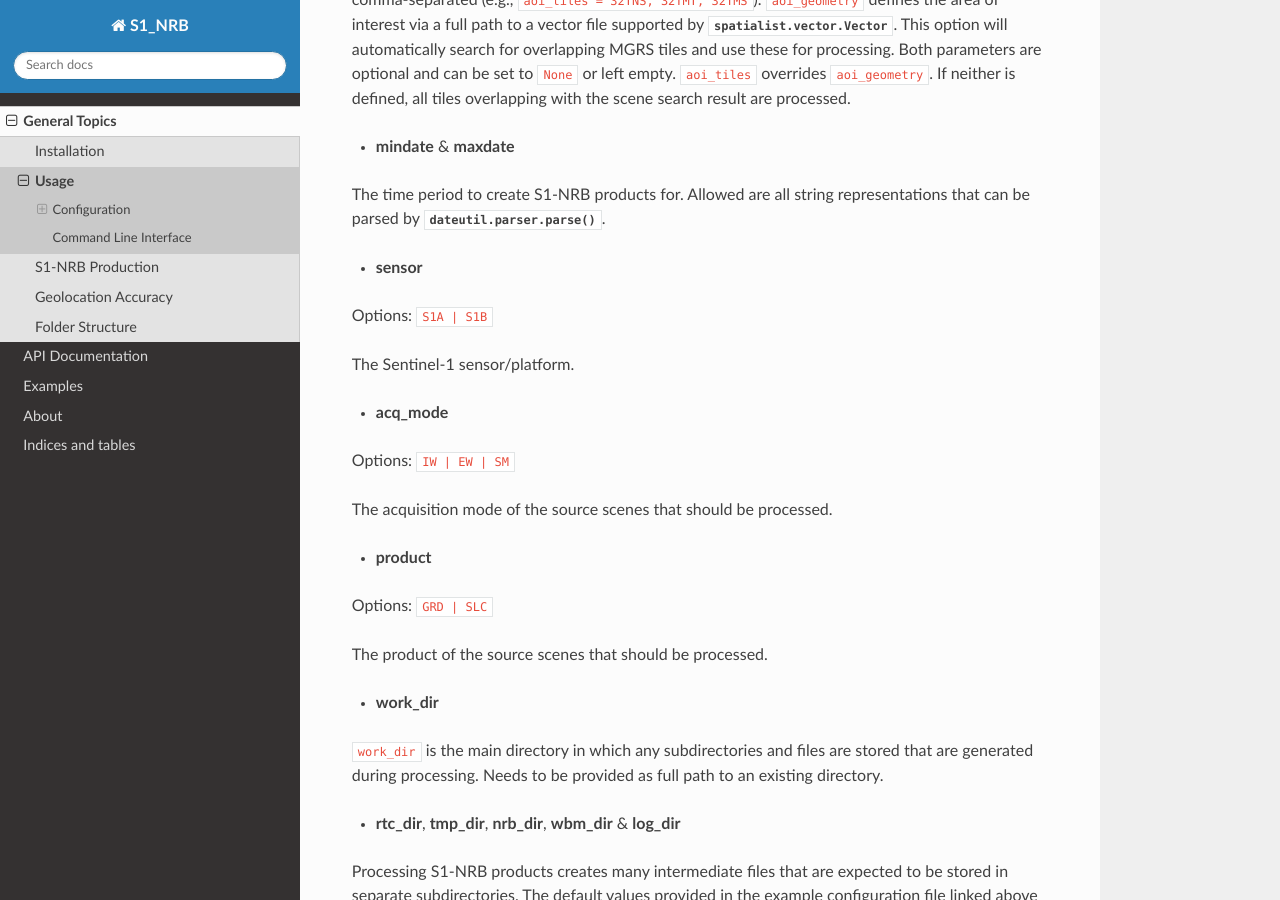
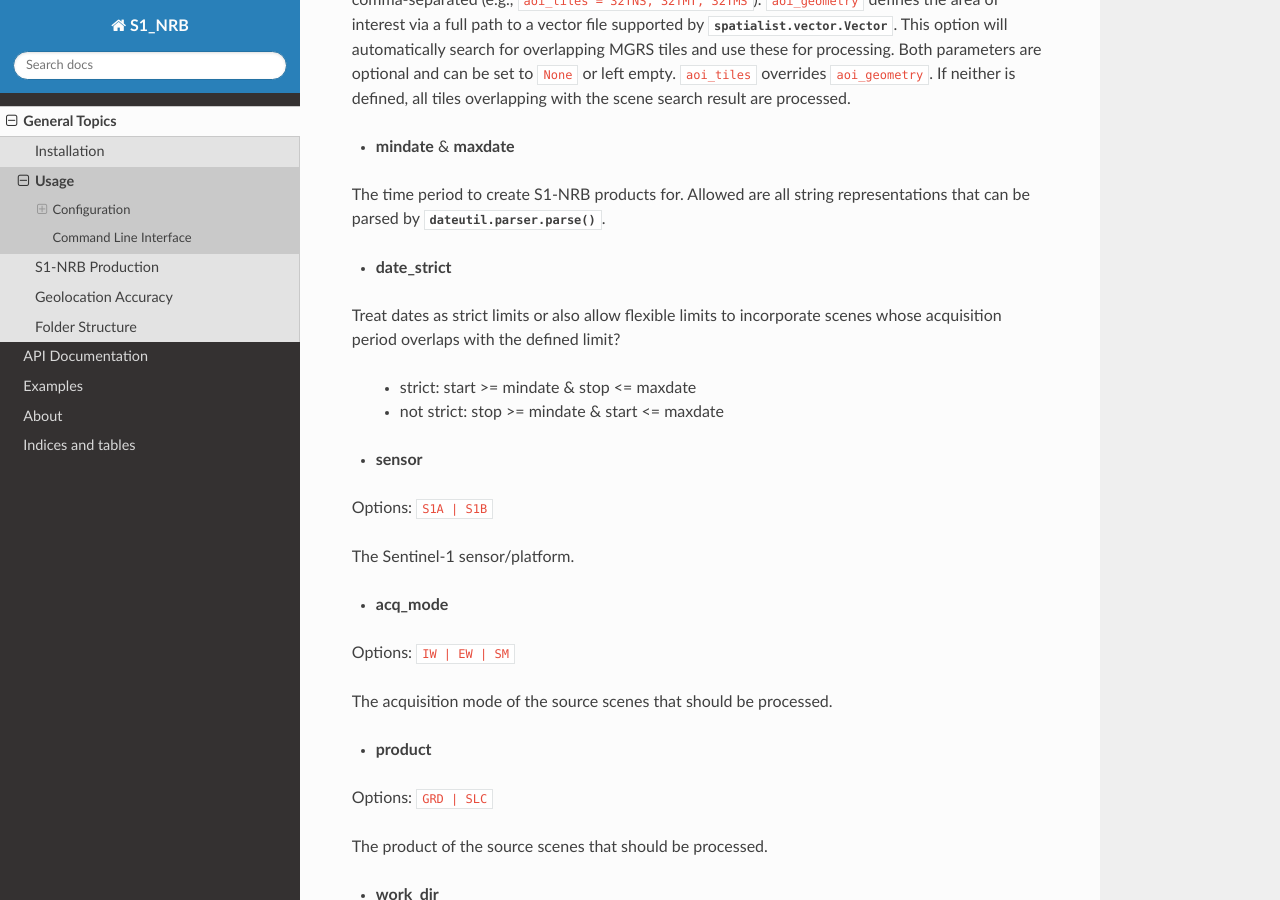
Before and after one commit to SAR-ARD/s1ard, a Sphinx documentation site: the page built from docs/general/usage.rst, in a window 1280 px wide and 900 px high, scrolled down 736 px. Built offline with Sphinx 7.4.7 and the Read the Docs theme 2.0.0, drawn with Linux system fonts in a browser that asks for light colours; some of the changed text lies outside the part shown.

Commit message:
updated documentation

```diff
--- a/docs/general/usage.rst
+++ b/docs/general/usage.rst
@@ -33,6 +33,13 @@
 
 The time period to create S1-NRB products for.
 Allowed are all string representations that can be parsed by :meth:`dateutil.parser.parse`.
+
+- **date_strict**
+Treat dates as strict limits or also allow flexible limits to incorporate scenes
+whose acquisition period overlaps with the defined limit?
+
+ + strict: start >= mindate & stop <= maxdate
+ + not strict: stop >= mindate & start <= maxdate
 
 - **sensor**
 
```
Also changed, not shown: other parts of docs/general/usage.rst (+2 -1 lines).
